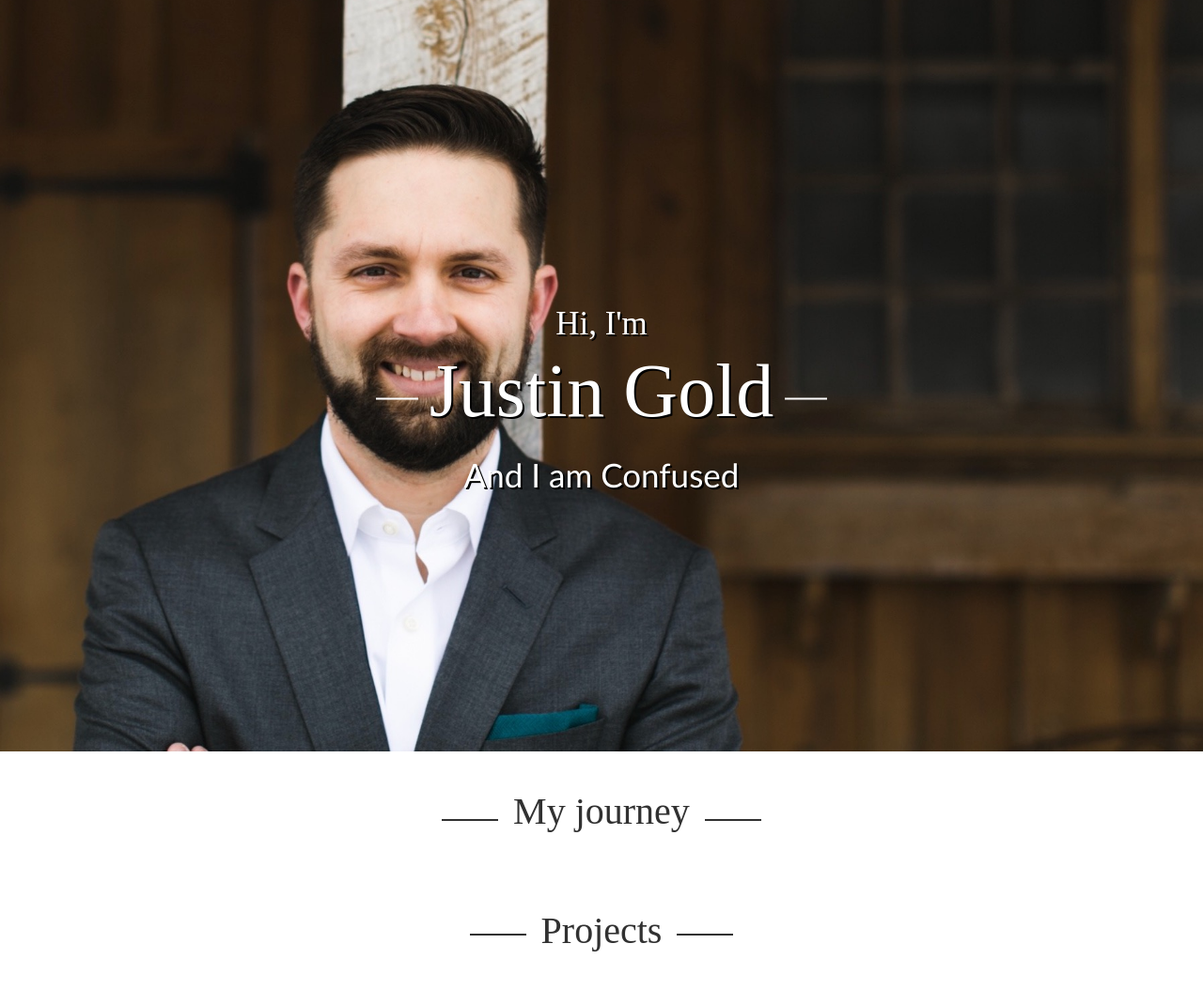
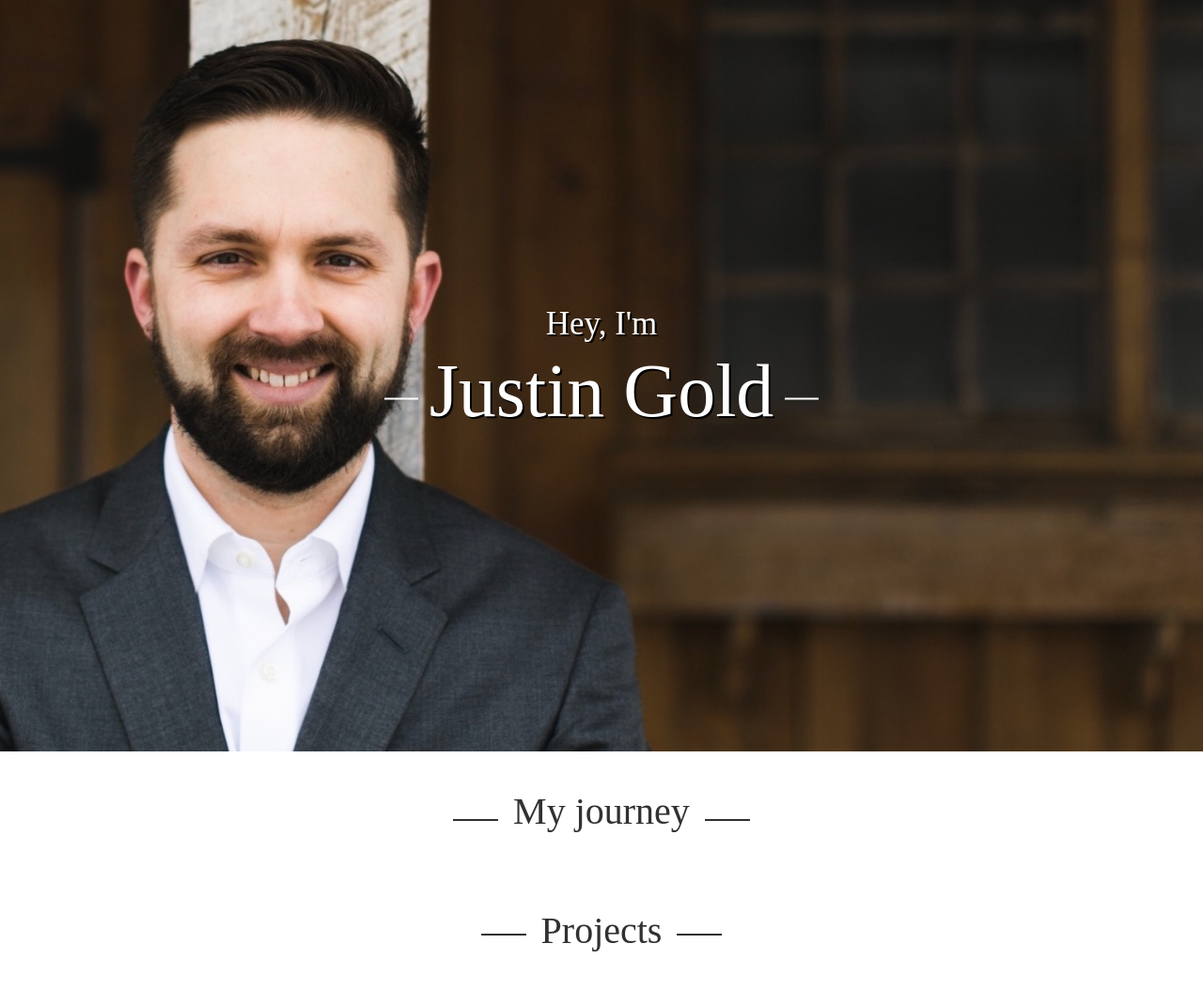
Before and after one commit to JustinWG/personal_website, a Django app: page / in a window 1280 px wide. Shown: the whole page at 94% size. Run offline with Django 3.2, Linux system fonts and the light colour scheme; data that the repository does not hold is empty.

Commit message:
Changed Hero Image and Text

```diff
--- a/resume/static/resume/style.css
+++ b/resume/static/resume/style.css
@@ -26,7 +26,7 @@ body {
     padding: 0;
   }
   .heroImage {
-    background-image: url('Hero_Image.jpeg');
+    background-image: url('Hero_Image.jpg');
     height: 100vh;
     width: 100vw;
     background-attachment: fixed;
@@ -68,7 +68,7 @@ body {
 .boldHeroHeading:before, .boldHeroHeading:after {
   content: "";
   display: inline-block;
-  width: 5%;
+  width: 4%;
   margin: 0 .15em 0 -55%;
   vertical-align: middle;
   border-bottom: 2px solid;
@@ -112,7 +112,7 @@ body {
     content: "";
     display: inline-block;
     height: 20%;
-    width: 5%;
+    width: 4%;
     margin: 0 .15em 0 -55%;
     vertical-align: middle;
     border-bottom: 2px solid;
--- a/resume/templates/resume/index.html
+++ b/resume/templates/resume/index.html
@@ -12,9 +12,8 @@
             <div class="hero">
                 <section class="heroBanner">
                     <div class = "heroImage">
-                        <div class="italicHeroHeading">Hi, I'm</div>
+                        <div class="italicHeroHeading">Hey, I'm</div>
                         <div class="boldHeroHeading">Justin Gold</div>
-                        <div class="italicJokeLine">And I am Confused</div>
                     </div>
                 </section>
             </div>
```
Also changed, not shown: resume/static/resume/Hero_Image.jpeg (deleted), resume/static/resume/Hero_Image.jpg (added), resume/static/resume/bruce-mars-xj8qrWvuOEs-unsplash.jpg (deleted).
